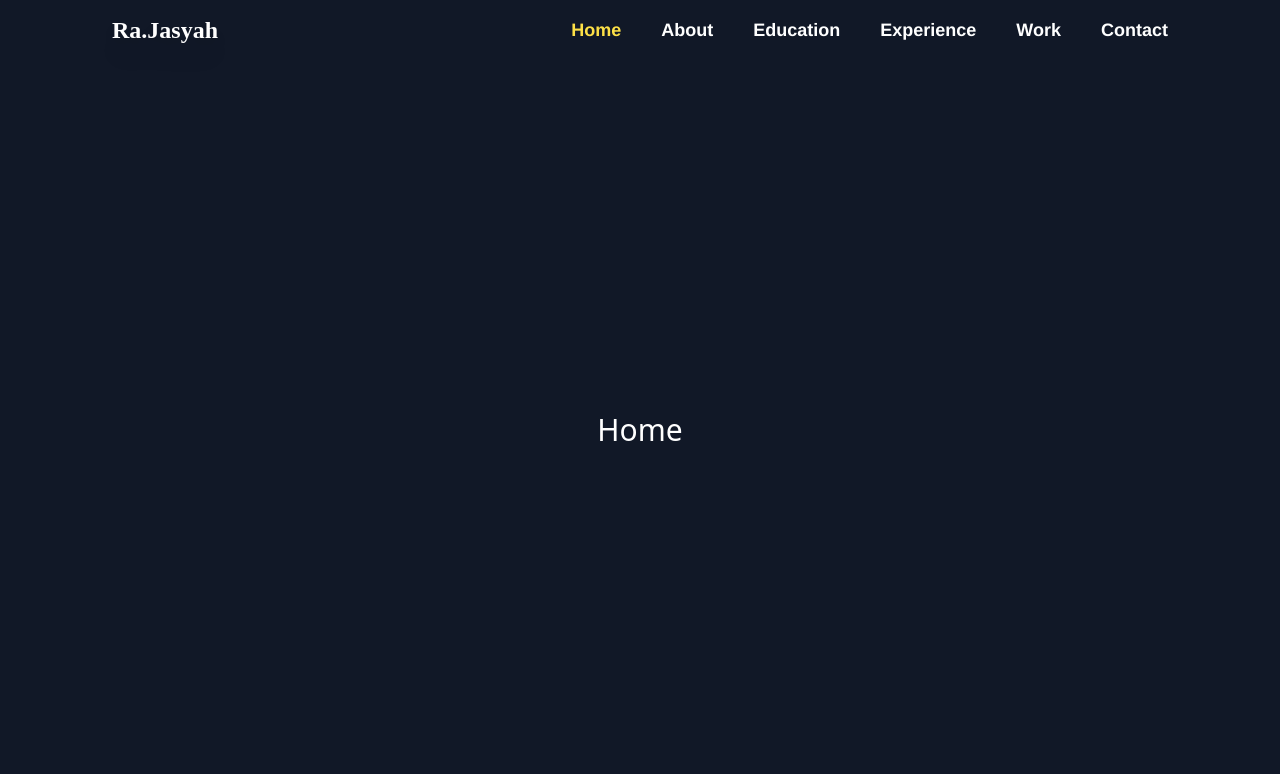
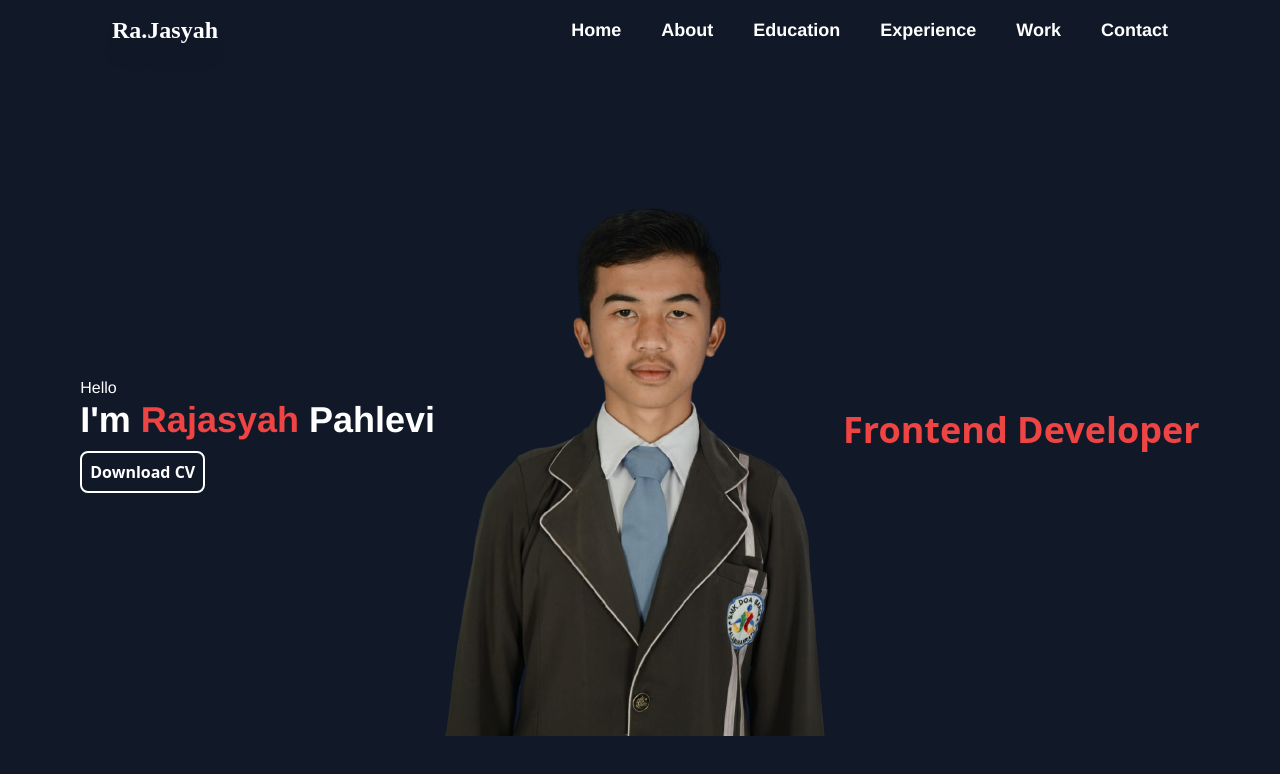
Before and after one commit to rajasyah/personal-port, a React (Create React App) app: page / in a window 1280 px wide. Shown: the top 774 px of the page. Built offline with nearby package versions, Linux system fonts and the light colour scheme.

Commit message:
add image and feature download cv

```diff
--- a/src/components/Header.js
+++ b/src/components/Header.js
@@ -1,7 +1,35 @@
-import React from "react";
+import React, { useState } from "react";
 import { Link } from "react-router-dom";
 
 const Header = () => {
+  const [open, setOpen] = useState(false);
+  const nav = [
+    {
+      name: "Home",
+      to: "/",
+    },
+    {
+      name: "About",
+      to: "/about",
+    },
+    {
+      name: "Education",
+      to: "/education",
+    },
+    {
+      name: "Experience",
+      to: "/experience",
+    },
+    {
+      name: "Work",
+      to: "/work",
+    },
+    {
+      name: "Contact",
+      to: "/contact",
+    },
+  ];
+
   return (
     <div className="bg-gray-900 h-16 w-full flex items-center justify-between">
       <div className="left pl-28">
@@ -11,24 +39,11 @@ const Header = () => {
       </div>
       <div className="right pr-28">
         <ul className="flex font-body text-white text-lg font-semibold gap-10">
-          <li className="text-yellow-300">
-            <Link to="/">Home</Link>
-          </li>
-          <li>
-            <Link to="/about">About</Link>
-          </li>
-          <li>
-            <Link to="/education">Education</Link>
-          </li>
-          <li>
-            <Link to="/experience">Experience</Link>
-          </li>
-          <li>
-            <Link to="/work">Work</Link>
-          </li>
-          <li>
-            <Link to="/contact">Contact</Link>
-          </li>
+          {nav.map((item) => (
+            <li key={item.name}>
+              <Link to={item.to}>{item.name}</Link>
+            </li>
+          ))}
         </ul>
       </div>
     </div>
--- a/src/pages/Home.js
+++ b/src/pages/Home.js
@@ -1,9 +1,31 @@
 import React from "react";
+import { Link } from "react-router-dom";
+import img from "../assets/rajasyah.png";
+import doc from "../assets/rajasyah-portfolio.pdf";
 
 const Home = () => {
   return (
     <div className="container-page">
-      <h1 className="text-3xl text-white">Home</h1>
+      <div>
+        <p className="text-white font-body">Hello</p>
+        <h1 className="text-4xl text-white font-body font-bold mb-5">
+          I'm <span className="text-red-500">Rajasyah</span> Pahlevi
+        </h1>
+        <Link
+          to={doc}
+          download
+          target="_blank"
+          className="text-white font-bold border-white border-2 p-2 rounded-lg hover:bg-red-800"
+        >
+          Download CV
+        </Link>
+      </div>
+      <div>
+        <img src={img} alt="rajasyah" />
+      </div>
+      <div>
+        <h1 className="text-4xl text-red-500 font-bold">Frontend Developer</h1>
+      </div>
     </div>
   );
 };
```
Also changed, not shown: src/assets/rajasyah.png (added), 1 other file (tests, documents, lock files or other folders).
